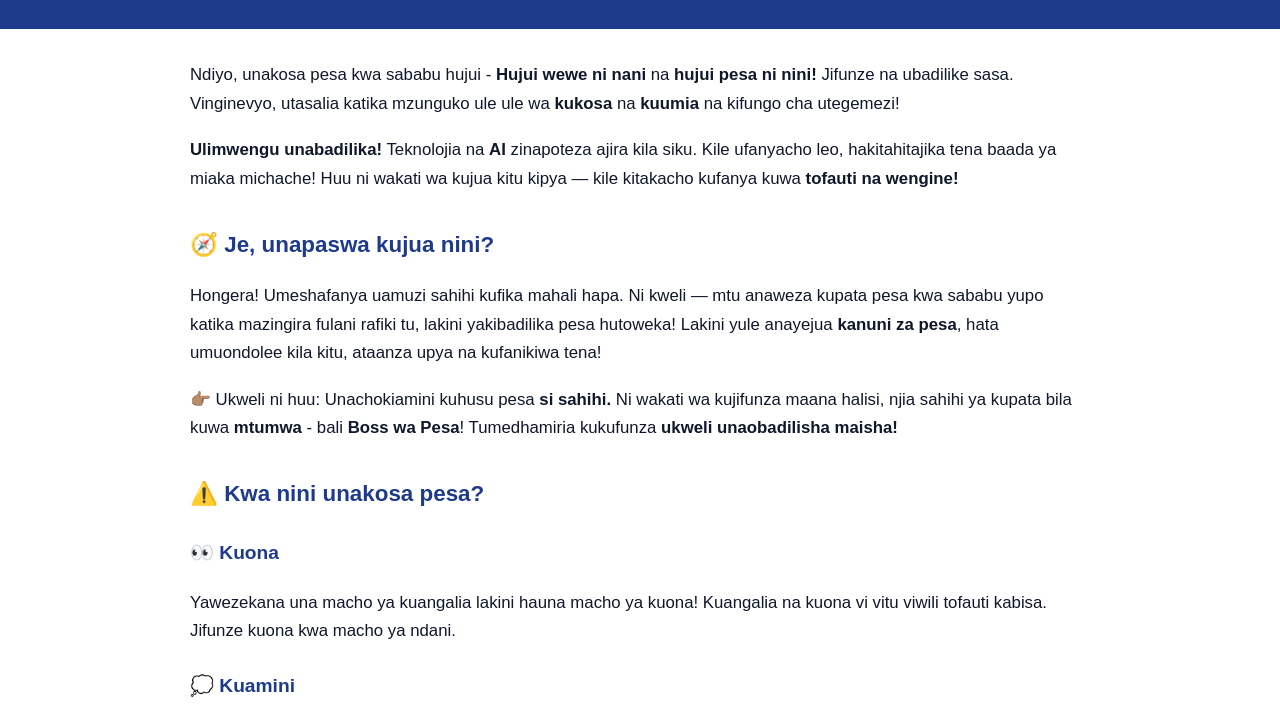
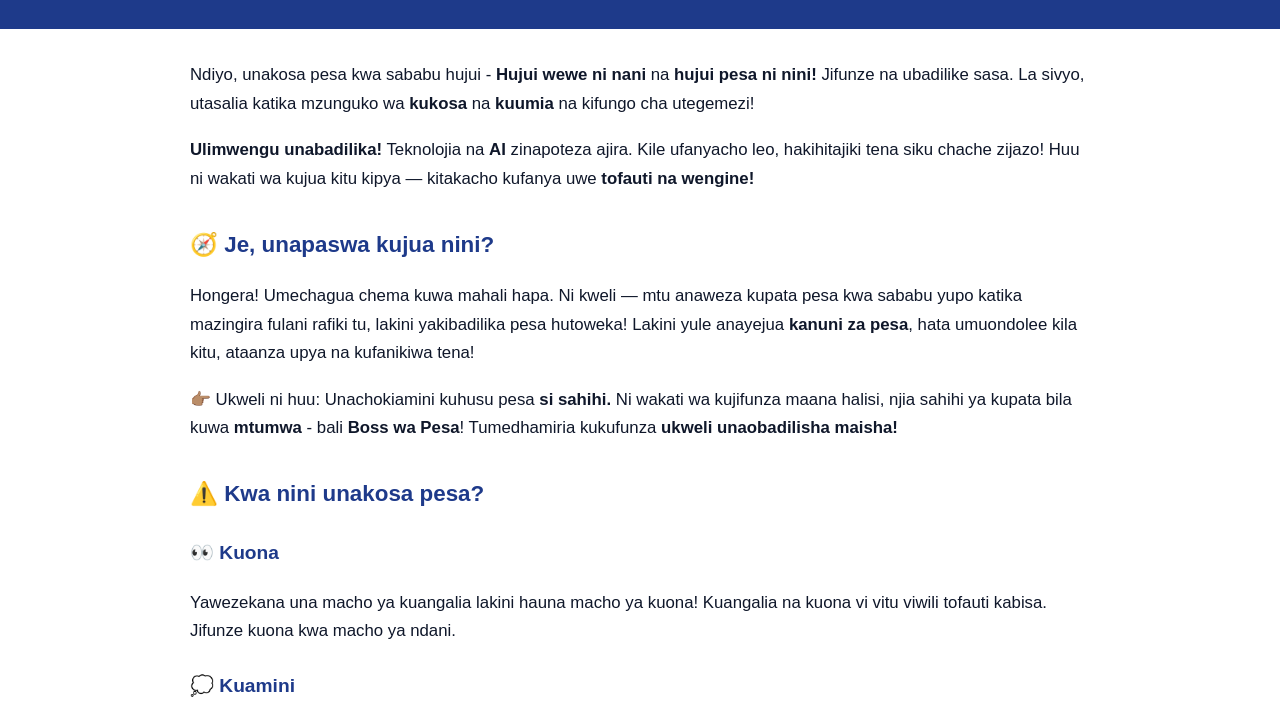
Before and after one commit to aspiretz/aspiretz.github.io, a plain HTML site: page index.html in a window 1280 px wide. Shown: the part 89-800 px from the top of the page. Drawn offline with Linux system fonts and the light colour scheme.

Commit message:
Add files via upload

```diff
--- a/index.html
+++ b/index.html
@@ -131,12 +131,12 @@
   </header>
 
   <main>
-    <p>Ndiyo, unakosa pesa kwa sababu hujui - <strong>Hujui wewe ni nani</strong> na <strong>hujui pesa ni nini!</strong> Jifunze na ubadilike sasa. Vinginevyo, utasalia katika mzunguko ule ule wa <strong> kukosa </strong>na <strong> kuumia</strong> na kifungo cha utegemezi!</p>
+    <p>Ndiyo, unakosa pesa kwa sababu hujui - <strong>Hujui wewe ni nani</strong> na <strong>hujui pesa ni nini!</strong> Jifunze na ubadilike sasa. La sivyo, utasalia katika mzunguko wa <strong> kukosa </strong>na <strong> kuumia</strong> na kifungo cha utegemezi!</p>
 
-    <p><strong>Ulimwengu unabadilika!</strong> Teknolojia na <strong>AI</strong> zinapoteza ajira kila siku. Kile ufanyacho leo, hakitahitajika tena baada ya miaka michache! Huu ni wakati wa kujua kitu kipya — kile kitakacho kufanya kuwa <strong>tofauti na wengine!</strong></p>
+    <p><strong>Ulimwengu unabadilika!</strong> Teknolojia na <strong>AI</strong> zinapoteza ajira. Kile ufanyacho leo, hakihitajiki tena siku chache zijazo! Huu ni wakati wa kujua kitu kipya —  kitakacho kufanya uwe <strong>tofauti na wengine!</strong></p>
 
    <h2>🧭 Je, unapaswa kujua nini?</h2>
-    <p>Hongera! Umeshafanya uamuzi sahihi kufika mahali hapa. Ni kweli — mtu anaweza kupata pesa kwa sababu yupo katika mazingira fulani rafiki tu, lakini yakibadilika pesa hutoweka! Lakini yule anayejua <strong>kanuni za pesa</strong>, hata umuondolee kila kitu, ataanza upya na kufanikiwa tena!</p>
+    <p>Hongera! Umechagua chema kuwa mahali hapa. Ni kweli — mtu anaweza kupata pesa kwa sababu yupo katika mazingira fulani rafiki tu, lakini yakibadilika pesa hutoweka! Lakini yule anayejua <strong>kanuni za pesa</strong>, hata umuondolee kila kitu, ataanza upya na kufanikiwa tena!</p>
 
     <p>👉🏽 Ukweli ni huu: Unachokiamini kuhusu pesa <strong>si sahihi.</strong> Ni wakati wa kujifunza maana halisi, njia sahihi ya kupata bila kuwa <strong>mtumwa</strong> - bali <strong>Boss wa Pesa</strong>! Tumedhamiria kukufunza <strong>ukweli unaobadilisha maisha!</strong></p>
 
```
